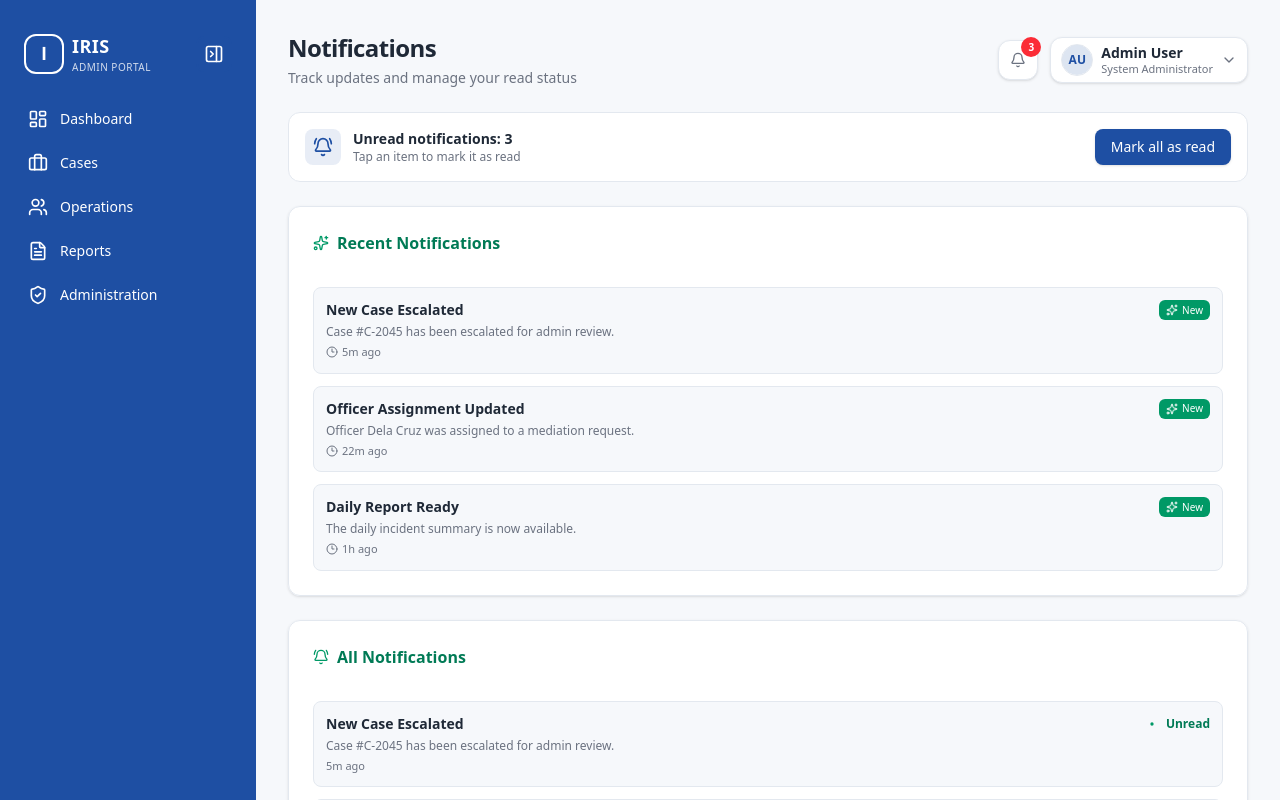
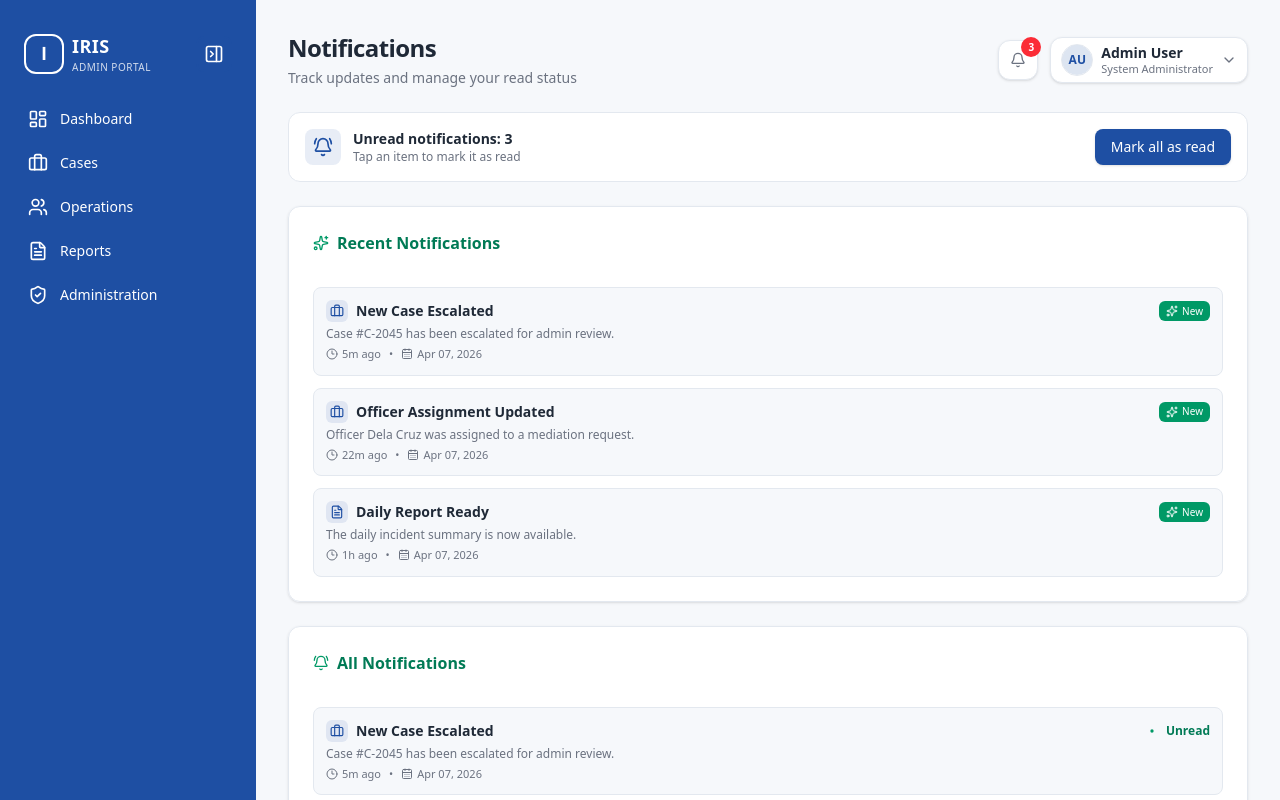
Before and after one commit to raymmmunddd/IRIS, a Next.js app: page /notifications in a window 1280 px wide. Built offline with nearby package versions, Linux system fonts and the light colour scheme.

Commit message:
Improved notification.

```diff
--- a/src/app/admin/page.tsx
+++ b/src/app/admin/page.tsx
@@ -22,45 +22,43 @@ export default function AdminPage() {
         />
 
         <Tabs defaultValue="users" className="space-y-6">
-          <div className="rounded-2xl border border-[var(--iris-border)] bg-[var(--iris-surface)]/95 p-3 shadow-sm">
-            <TabsList className="grid h-auto w-full grid-cols-2 gap-2 rounded-xl bg-transparent p-0 lg:grid-cols-5">
+          <TabsList className="h-auto w-full justify-start gap-0 rounded-none border-b border-border bg-transparent p-0">
             <TabsTrigger
               value="users"
-              className="gap-2 rounded-lg border border-transparent px-3 py-2.5 data-[state=active]:border-[var(--iris-border)] data-[state=active]:bg-white data-[state=active]:shadow-sm"
+              className="relative rounded-none border-0 bg-transparent px-4 py-3 text-sm font-medium text-muted-foreground shadow-none hover:text-foreground data-[state=active]:text-primary data-[state=active]:shadow-none after:absolute after:inset-x-0 after:bottom-0 after:h-0.5 after:bg-primary after:opacity-0 data-[state=active]:after:opacity-100"
             >
               <Users className="h-4 w-4" />
               Users
             </TabsTrigger>
             <TabsTrigger
               value="announcements"
-              className="gap-2 rounded-lg border border-transparent px-3 py-2.5 data-[state=active]:border-[var(--iris-border)] data-[state=active]:bg-white data-[state=active]:shadow-sm"
+              className="relative rounded-none border-0 bg-transparent px-4 py-3 text-sm font-medium text-muted-foreground shadow-none hover:text-foreground data-[state=active]:text-primary data-[state=active]:shadow-none after:absolute after:inset-x-0 after:bottom-0 after:h-0.5 after:bg-primary after:opacity-0 data-[state=active]:after:opacity-100"
             >
               <Megaphone className="h-4 w-4" />
               Announcements
             </TabsTrigger>
             <TabsTrigger
               value="public-data"
-              className="gap-2 rounded-lg border border-transparent px-3 py-2.5 data-[state=active]:border-[var(--iris-border)] data-[state=active]:bg-white data-[state=active]:shadow-sm"
+              className="relative rounded-none border-0 bg-transparent px-4 py-3 text-sm font-medium text-muted-foreground shadow-none hover:text-foreground data-[state=active]:text-primary data-[state=active]:shadow-none after:absolute after:inset-x-0 after:bottom-0 after:h-0.5 after:bg-primary after:opacity-0 data-[state=active]:after:opacity-100"
             >
               <Eye className="h-4 w-4" />
               Public Data
             </TabsTrigger>
             <TabsTrigger
               value="audit-logs"
-              className="gap-2 rounded-lg border border-transparent px-3 py-2.5 data-[state=active]:border-[var(--iris-border)] data-[state=active]:bg-white data-[state=active]:shadow-sm"
+              className="relative rounded-none border-0 bg-transparent px-4 py-3 text-sm font-medium text-muted-foreground shadow-none hover:text-foreground data-[state=active]:text-primary data-[state=active]:shadow-none after:absolute after:inset-x-0 after:bottom-0 after:h-0.5 after:bg-primary after:opacity-0 data-[state=active]:after:opacity-100"
             >
               <FileText className="h-4 w-4" />
               Audit Logs
             </TabsTrigger>
             <TabsTrigger
               value="settings"
-              className="gap-2 rounded-lg border border-transparent px-3 py-2.5 data-[state=active]:border-[var(--iris-border)] data-[state=active]:bg-white data-[state=active]:shadow-sm"
+              className="relative rounded-none border-0 bg-transparent px-4 py-3 text-sm font-medium text-muted-foreground shadow-none hover:text-foreground data-[state=active]:text-primary data-[state=active]:shadow-none after:absolute after:inset-x-0 after:bottom-0 after:h-0.5 after:bg-primary after:opacity-0 data-[state=active]:after:opacity-100"
             >
               <Settings className="h-4 w-4" />
               Settings
             </TabsTrigger>
-            </TabsList>
-          </div>
+          </TabsList>
 
           <TabsContent value="users" className="space-y-4">
             <UsersTab />
--- a/src/app/notifications/page.tsx
+++ b/src/app/notifications/page.tsx
@@ -1,7 +1,16 @@
 "use client"
 
 import { useEffect, useMemo, useState } from "react"
-import { BellRing, CheckCircle2, Clock3, Dot, Sparkles } from "lucide-react"
+import {
+  BellRing,
+  Briefcase,
+  CalendarDays,
+  Clock3,
+  Dot,
+  FileText,
+  Settings,
+  Sparkles,
+} from "lucide-react"
 import { DashboardSidebar } from "@/components/dashboard/sidebar"
 import { DashboardHeader } from "@/components/dashboard/header"
 import { Button } from "@/components/ui/button"
@@ -37,6 +46,12 @@ export default function NotificationsPage() {
   const handleMarkAllRead = () => {
     const updated = markAllNotificationsAsRead()
     setNotifications(updated)
+  }
+
+  const getCategoryIcon = (category: NotificationItem["category"]) => {
+    if (category === "case") return <Briefcase className="h-3.5 w-3.5" />
+    if (category === "report") return <FileText className="h-3.5 w-3.5" />
+    return <Settings className="h-3.5 w-3.5" />
   }
 
   return (
@@ -80,9 +95,16 @@ export default function NotificationsPage() {
                   className="w-full rounded-lg border border-border bg-background p-3 text-left transition-colors hover:bg-muted"
                 >
                   <div className="mb-1 flex items-center justify-between gap-2">
-                    <p className="text-sm font-semibold text-foreground">{item.title}</p>
+                    <div className="flex items-center gap-2">
+                      <span className="inline-flex items-center justify-center rounded-md bg-primary/10 p-1 text-primary">
+                        {getCategoryIcon(item.category)}
+                      </span>
+                      <p className="text-sm font-semibold text-foreground">{item.title}</p>
+                    </div>
                     {item.read ? (
-                      <Badge variant="secondary">Read</Badge>
+                      <Badge variant="secondary" className="bg-slate-100 text-slate-500">
+                        Read
+                      </Badge>
                     ) : (
                       <Badge className="h-5 gap-1 bg-emerald-600 px-1.5 text-[10px] text-white">
                         <Sparkles className="h-3 w-3 text-white" />
@@ -94,6 +116,9 @@ export default function NotificationsPage() {
                   <p className="mt-1 flex items-center gap-1 text-[11px] text-muted-foreground">
                     <Clock3 className="h-3 w-3" />
                     {item.time}
+                    <span className="mx-1">•</span>
+                    <CalendarDays className="h-3 w-3" />
+                    {item.date ?? "Apr 2026"}
                   </p>
                 </button>
               ))}
@@ -115,21 +140,31 @@ export default function NotificationsPage() {
                   className="w-full rounded-lg border border-border bg-background p-3 text-left transition-colors hover:bg-muted"
                 >
                   <div className="mb-1 flex items-center justify-between gap-2">
-                    <p className="text-sm font-semibold text-foreground">{item.title}</p>
+                    <div className="flex items-center gap-2">
+                      <span className="inline-flex items-center justify-center rounded-md bg-primary/10 p-1 text-primary">
+                        {getCategoryIcon(item.category)}
+                      </span>
+                      <p className="text-sm font-semibold text-foreground">{item.title}</p>
+                    </div>
                     {!item.read ? (
                       <span className="inline-flex items-center gap-1 text-xs font-semibold text-emerald-700">
                         <Dot className="h-5 w-5 text-emerald-600" />
                         Unread
                       </span>
                     ) : (
-                      <span className="inline-flex items-center gap-1 text-xs text-emerald-700">
-                        <CheckCircle2 className="h-4 w-4 text-emerald-600" />
+                      <span className="inline-flex items-center gap-1 rounded-md bg-slate-100 px-2 py-1 text-xs text-slate-500">
                         Read
                       </span>
                     )}
                   </div>
                   <p className="text-xs text-muted-foreground">{item.message}</p>
-                  <p className="mt-1 text-[11px] text-muted-foreground">{item.time}</p>
+                  <p className="mt-1 flex items-center gap-1 text-[11px] text-muted-foreground">
+                    <Clock3 className="h-3 w-3" />
+                    {item.time}
+                    <span className="mx-1">•</span>
+                    <CalendarDays className="h-3 w-3" />
+                    {item.date ?? "Apr 2026"}
+                  </p>
                 </button>
               ))}
             </CardContent>
--- a/src/app/operations/page.tsx
+++ b/src/app/operations/page.tsx
@@ -24,12 +24,18 @@ export default function OperationsPage() {
 
         <div className="mt-6">
           <Tabs value={activeTab} onValueChange={setActiveTab} className="space-y-6">
-            <TabsList>
-              <TabsTrigger value="officers" className="gap-2">
+            <TabsList className="h-auto w-full justify-start gap-0 rounded-none border-b border-border bg-transparent p-0">
+              <TabsTrigger
+                value="officers"
+                className="relative rounded-none border-0 bg-transparent px-4 py-3 text-sm font-medium text-muted-foreground shadow-none hover:text-foreground data-[state=active]:text-primary data-[state=active]:shadow-none after:absolute after:inset-x-0 after:bottom-0 after:h-0.5 after:bg-primary after:opacity-0 data-[state=active]:after:opacity-100"
+              >
                 <Users className="h-4 w-4" />
                 Officers
               </TabsTrigger>
-              <TabsTrigger value="mediation" className="gap-2">
+              <TabsTrigger
+                value="mediation"
+                className="relative rounded-none border-0 bg-transparent px-4 py-3 text-sm font-medium text-muted-foreground shadow-none hover:text-foreground data-[state=active]:text-primary data-[state=active]:shadow-none after:absolute after:inset-x-0 after:bottom-0 after:h-0.5 after:bg-primary after:opacity-0 data-[state=active]:after:opacity-100"
+              >
                 <Calendar className="h-4 w-4" />
                 Mediation
               </TabsTrigger>
--- a/src/lib/notifications.ts
+++ b/src/lib/notifications.ts
@@ -3,6 +3,7 @@ export type NotificationItem = {
   title: string
   message: string
   time: string
+  date?: string
   read: boolean
   category: "case" | "system" | "report"
 }
@@ -15,6 +16,7 @@ const defaultNotifications: NotificationItem[] = [
     title: "New Case Escalated",
     message: "Case #C-2045 has been escalated for admin review.",
     time: "5m ago",
+    date: "Apr 07, 2026",
     read: false,
     category: "case",
   },
@@ -23,6 +25,7 @@ const defaultNotifications: NotificationItem[] = [
     title: "Officer Assignment Updated",
     message: "Officer Dela Cruz was assigned to a mediation request.",
     time: "22m ago",
+    date: "Apr 07, 2026",
     read: false,
     category: "case",
   },
@@ -31,6 +34,7 @@ const defaultNotifications: NotificationItem[] = [
     title: "Daily Report Ready",
     message: "The daily incident summary is now available.",
     time: "1h ago",
+    date: "Apr 07, 2026",
     read: false,
     category: "report",
   },
@@ -39,6 +43,7 @@ const defaultNotifications: NotificationItem[] = [
     title: "System Maintenance Reminder",
     message: "Scheduled maintenance starts at 11:00 PM.",
     time: "Yesterday",
+    date: "Apr 06, 2026",
     read: true,
     category: "system",
   },
@@ -47,6 +52,7 @@ const defaultNotifications: NotificationItem[] = [
     title: "Data Export Completed",
     message: "Public data export finished successfully.",
     time: "2 days ago",
+    date: "Apr 05, 2026",
     read: true,
     category: "report",
   },
```
Also changed, not shown: src/app/profile/page.tsx (+16 -18 lines).
